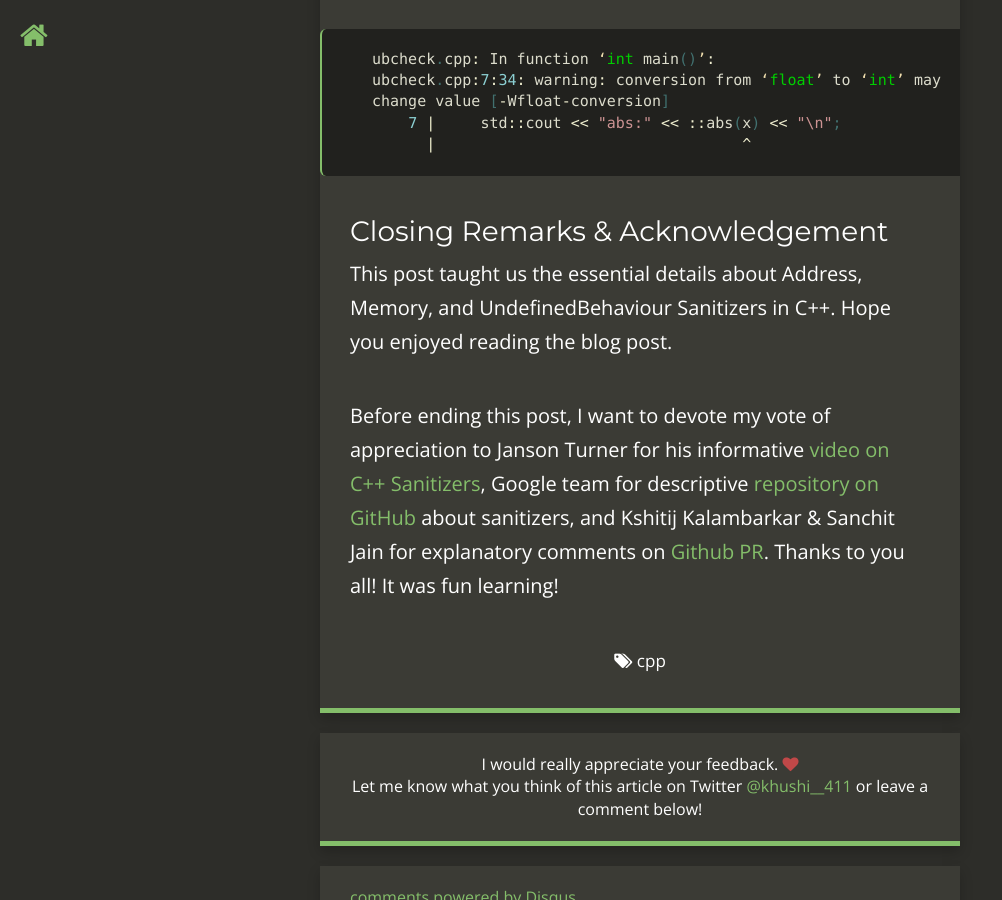
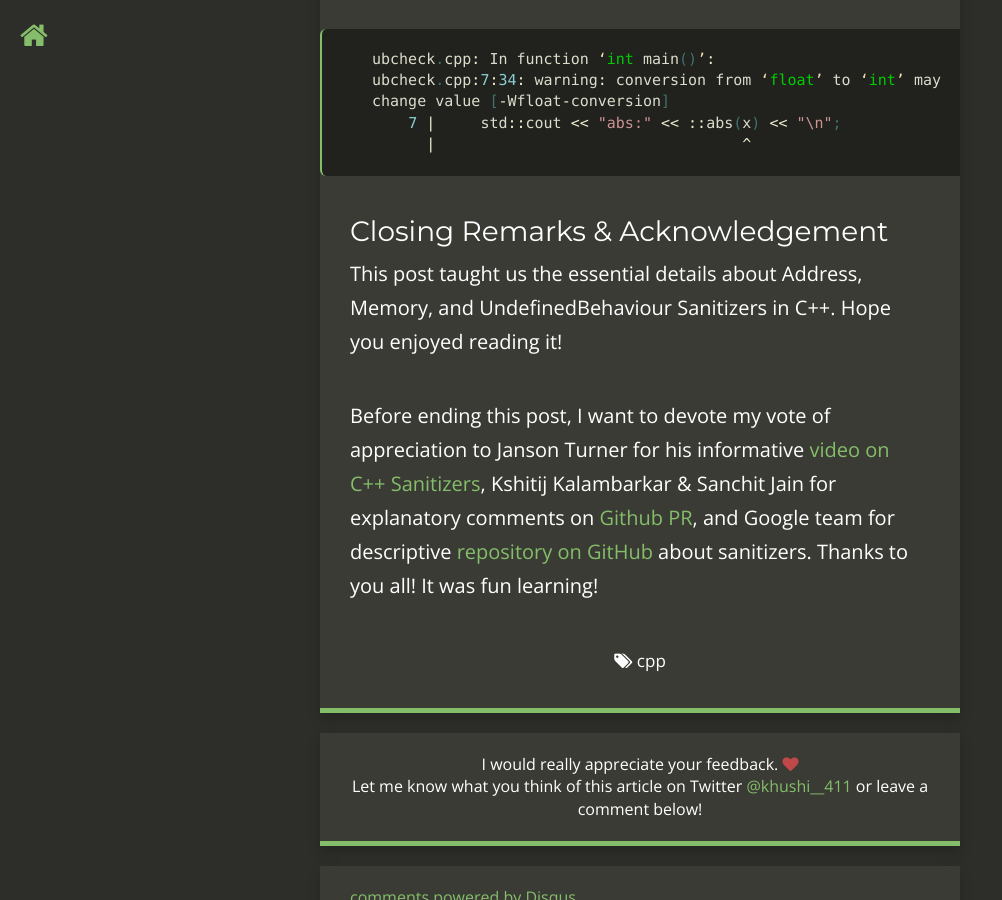
Before and after one commit to khushi-411/khushi-411.github.io, a Jekyll site: the page built from _posts/2022-12-26-c++-sanitizers.md, in a window 1280 px wide and 900 px high, scrolled down 7267 px. Shown: the whole window, without its empty margins (0-1002 px from the left). Built offline with Jekyll 4.4.1, drawn with Linux system fonts in a browser that asks for light colours; nearby versions of some CDN libraries; comment, search, counter and statistics services are not loaded.

Commit message:
minor refactoring

```diff
--- a/_posts/2022-12-26-c++-sanitizers.md
+++ b/_posts/2022-12-26-c++-sanitizers.md
@@ -199,10 +199,10 @@ ubcheck.cpp:7:34: warning: conversion from ‘float’ to ‘int’ may change v
 
 ### Closing Remarks & Acknowledgement
 This post taught us the essential details about Address, Memory, and UndefinedBehaviour Sanitizers in C++.
-Hope you enjoyed reading the blog post.
+Hope you enjoyed reading it!
 
 Before ending this post, I want to devote my vote of appreciation to
 Janson Turner for his informative [video on C++ Sanitizers](https://www.youtube.com/watch?v=MB6NPkB4YVs),
-Google team for descriptive [repository on GitHub](https://github.com/google/sanitizers) about sanitizers,
-and Kshitij Kalambarkar & Sanchit Jain for explanatory comments on [Github PR](https://github.com/pytorch/pytorch/commit/dfd2edc025b284abc6972bdcfaa9f4f7b8808036).
+Kshitij Kalambarkar & Sanchit Jain for explanatory comments on [Github PR](https://github.com/pytorch/pytorch/commit/dfd2edc025b284abc6972bdcfaa9f4f7b8808036),
+and Google team for descriptive [repository on GitHub](https://github.com/google/sanitizers) about sanitizers.
 Thanks to you all! It was fun learning!
```
